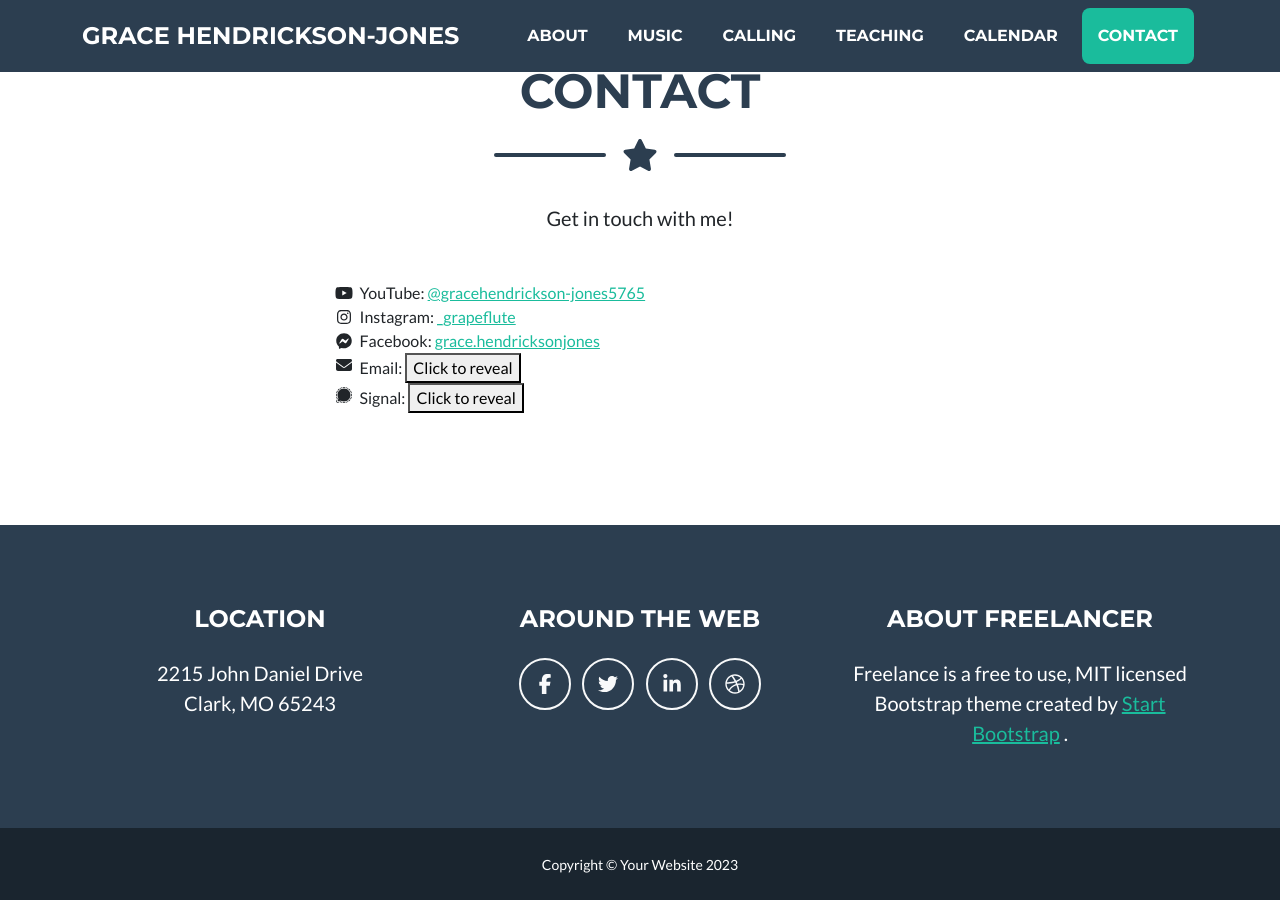
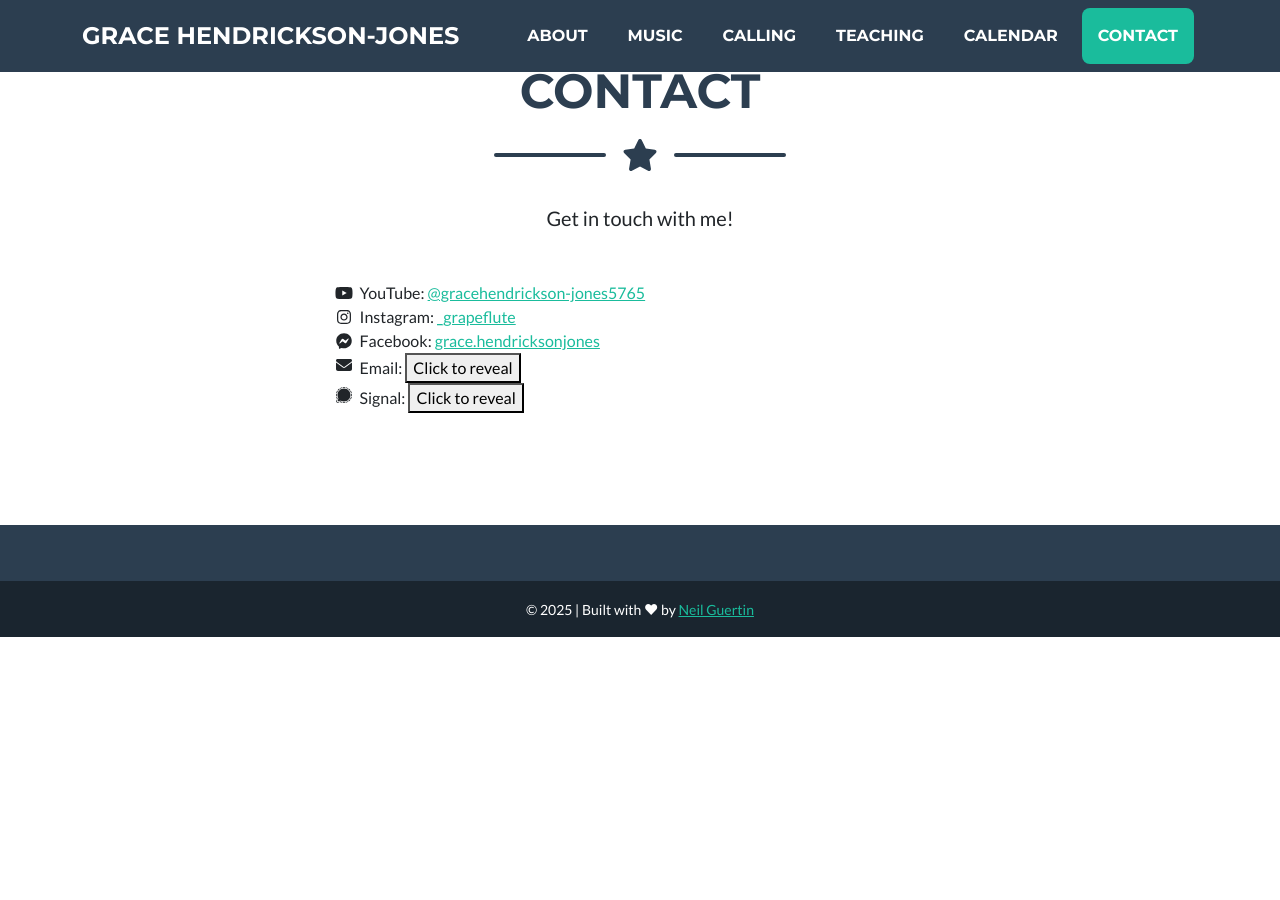
Before and after one commit to neilguertin/gracehj-com, a Jekyll site: the page built from index.html, in a window 1280 px wide and 900 px high, scrolled down 5011 px. Built offline with Jekyll 4.4.1, drawn with Linux system fonts in a browser that asks for light colours; after the commit the page ends 5648 px from its top, so only the background shows below that.

Commit message:
Write footer

```diff
--- a/_includes/footer.html
+++ b/_includes/footer.html
@@ -1,36 +1,6 @@
-<footer class="footer text-center">
-    <div class="container">
-        <div class="row">
-            <!-- Footer Location-->
-            <div class="col-lg-4 mb-5 mb-lg-0">
-                <h4 class="text-uppercase mb-4">Location</h4>
-                <p class="lead mb-0">
-                    2215 John Daniel Drive
-                    <br />
-                    Clark, MO 65243
-                </p>
-            </div>
-            <!-- Footer Social Icons-->
-            <div class="col-lg-4 mb-5 mb-lg-0">
-                <h4 class="text-uppercase mb-4">Around the Web</h4>
-                <a class="btn btn-outline-light btn-social mx-1" href="#!"><i class="fab fa-fw fa-facebook-f"></i></a>
-                <a class="btn btn-outline-light btn-social mx-1" href="#!"><i class="fab fa-fw fa-twitter"></i></a>
-                <a class="btn btn-outline-light btn-social mx-1" href="#!"><i class="fab fa-fw fa-linkedin-in"></i></a>
-                <a class="btn btn-outline-light btn-social mx-1" href="#!"><i class="fab fa-fw fa-dribbble"></i></a>
-            </div>
-            <!-- Footer About Text-->
-            <div class="col-lg-4">
-                <h4 class="text-uppercase mb-4">About Freelancer</h4>
-                <p class="lead mb-0">
-                    Freelance is a free to use, MIT licensed Bootstrap theme created by
-                    <a href="http://startbootstrap.com">Start Bootstrap</a>
-                    .
-                </p>
-            </div>
-        </div>
-    </div>
+<footer class="footer py-3 text-center">
+    <small>&nbsp;</small>
 </footer>
-<!-- Copyright Section-->
-<div class="copyright py-4 text-center text-white">
-    <div class="container"><small>Copyright &copy; Your Website 2023</small></div>
+<div class="copyright py-3 text-center text-white">
+    <small>&copy; {{ 'now' | date: "%Y" }} | Built with ♥ by <a href="https://www.neilguertin.com/">Neil Guertin</a></small>
 </div>
```
